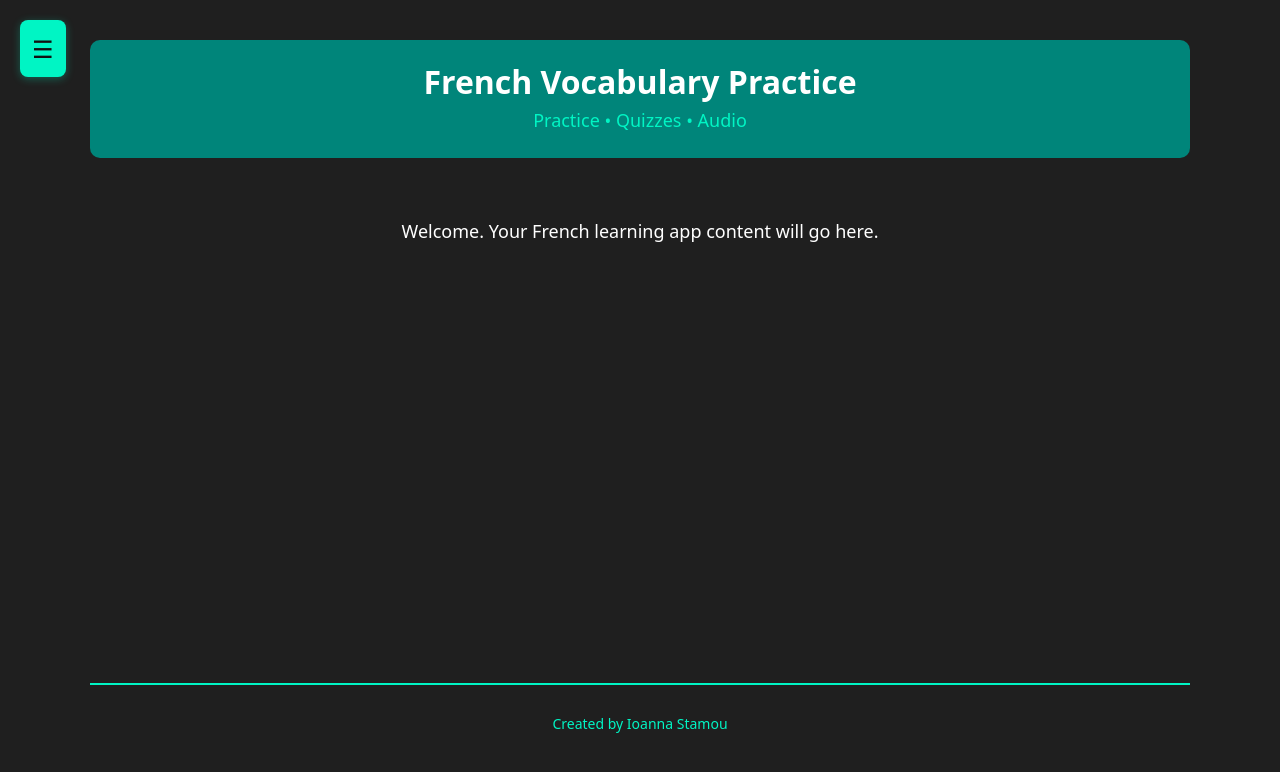
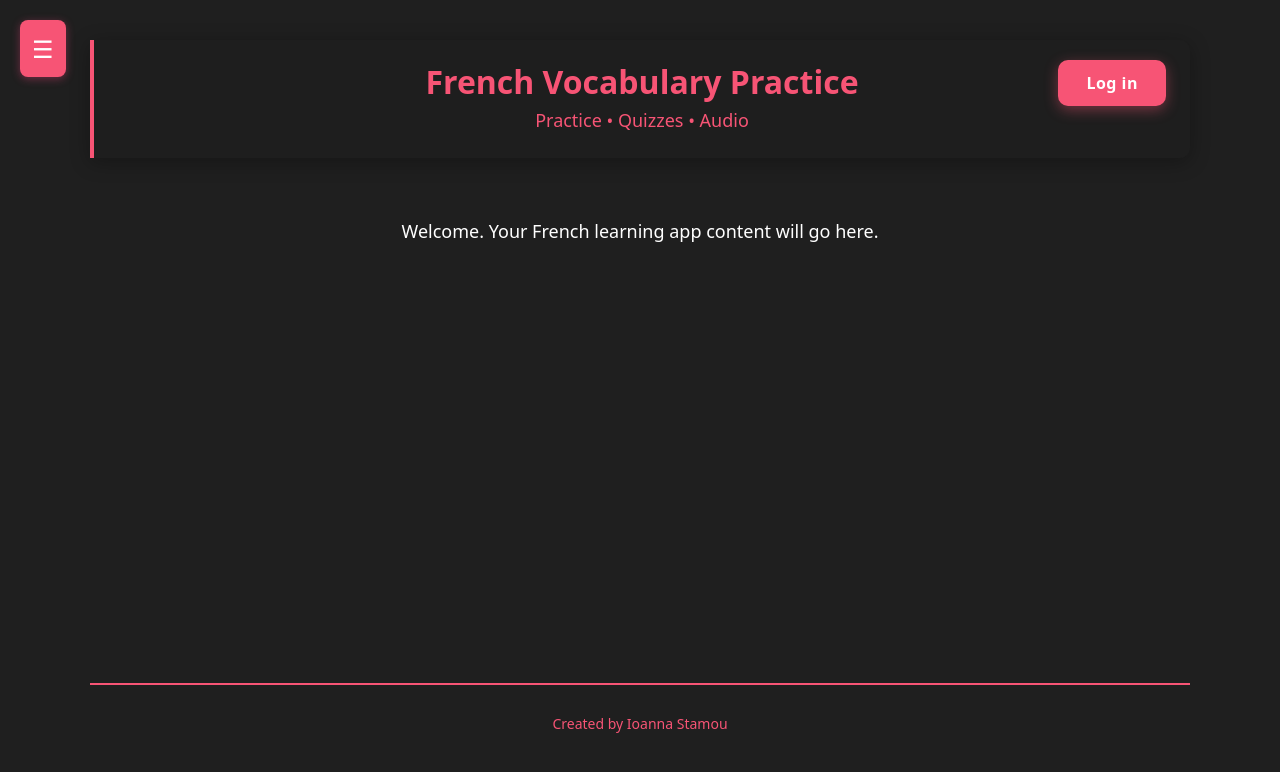
Before and after one commit to tzoanphys/LearnFrench, a React app in the folder frontend/: page / in a window 1280 px wide. Shown: the top 772 px of the page. Built offline with nearby package versions, Linux system fonts and the light colour scheme; the HTML template or start-up script is replaced by a standard one.

Commit message:
some things for frontend

```diff
--- a/frontend/src/App.jsx
+++ b/frontend/src/App.jsx
@@ -17,28 +17,28 @@ function App() {
         fontSize: '18px',
       }}
     >
-      {/* Menu button */}
+      {/* Hamburger button - only when menu is closed */}
       <button
-        onClick={() => setMobileMenuOpen(!mobileMenuOpen)}
+        onClick={() => setMobileMenuOpen(true)}
         className="mobile-menu-button"
         style={{
-          display: 'block',
+          display: mobileMenuOpen ? 'none' : 'block',
           position: 'fixed',
           top: '20px',
           left: '20px',
           zIndex: 1001,
-          backgroundColor: '#00F5C4',
+          backgroundColor: '#f75475',
           border: 'none',
-          color: '#111',
+          color: 'white',
           padding: '12px',
           borderRadius: '8px',
           cursor: 'pointer',
           fontSize: '24px',
-          boxShadow: '0 2px 8px rgba(0, 245, 196, 0.3)',
+          boxShadow: '0 2px 8px rgba(247, 68, 128, 0.38)',
         }}
-        aria-label="Toggle menu"
+        aria-label="Open menu"
       >
-        {mobileMenuOpen ? '✕' : '☰'}
+        ☰
       </button>
 
       {/* Mobile menu overlay */}
@@ -65,7 +65,7 @@ function App() {
           width: '280px',
           backgroundColor: '#111',
           padding: '24px 20px',
-          borderRight: '2px solid #00857A',
+          borderRight: '2px solid #f75475',
           boxSizing: 'border-box',
           position: 'fixed',
           left: 0,
@@ -74,9 +74,47 @@ function App() {
           zIndex: 1000,
         }}
       >
-        <h2 style={{ color: '#00F5C4', fontSize: '26px', margin: 0 }}>Menu</h2>
-        <p style={{ color: '#00F5C4', marginTop: '16px', fontSize: '16px' }}>
-          Learn French — coming soon
+        <div
+          style={{
+            display: 'flex',
+            alignItems: 'center',
+            justifyContent: 'space-between',
+            gap: '12px',
+            marginBottom: '8px',
+          }}
+        >
+          <h2 style={{ color: '#f75475', fontSize: '26px', margin: 0 }}>Menu</h2>
+          <button
+            onClick={() => setMobileMenuOpen(false)}
+            style={{
+              backgroundColor: '#f75475',
+              border: 'none',
+              color: 'white',
+              padding: '8px 12px',
+              borderRadius: '8px',
+              cursor: 'pointer',
+              fontSize: '20px',
+              flexShrink: 0,
+            }}
+            aria-label="Close menu"
+          >
+            ✕
+          </button>
+        </div>
+        <p style={{ color: '#f75475', marginTop: '16px', fontSize: '16px' }}>
+          Create New List
+        </p>
+        <p style={{ color: '#f75475', marginTop: '16px', fontSize: '16px' }}>
+          My Lists
+        </p>
+        <p style={{ color: '#f75475', marginTop: '16px', fontSize: '16px' }}>
+          Instructions
+        </p>
+        <p style={{ color: '#f75475', marginTop: '16px', fontSize: '16px' }}>
+          Other quizzes
+        </p>
+        <p style={{ color: '#f75475', marginTop: '16px', fontSize: '16px' }}>
+        🛠️ Settings
         </p>
       </div>
 
@@ -96,19 +134,53 @@ function App() {
         {/* Header */}
         <div
           style={{
-            backgroundColor: '#00857A',
+            position: 'relative',
+            backgroundColor: 'rgba(30, 30, 30, 0.95)',
+            borderLeft: '4px solid #f75475',
             padding: '24px',
-            borderRadius: '10px',
+            borderRadius: '0 10px 10px 0',
             marginBottom: '32px',
             textAlign: 'center',
             width: '100%',
             maxWidth: '1100px',
             boxSizing: 'border-box',
+            boxShadow: '0 4px 20px rgba(0,0,0,0.3)',
           }}
         >
+          <button
+            className="login-button"
+            style={{
+              position: 'absolute',
+              top: '20px',
+              right: '24px',
+              backgroundColor: '#f75475',
+              color: 'white',
+              border: 'none',
+              padding: '12px 28px',
+              borderRadius: '10px',
+              fontSize: '16px',
+              fontWeight: '600',
+              cursor: 'pointer',
+              boxShadow: '0 4px 14px rgba(247, 84, 117, 0.4)',
+              transition: 'all 0.2s ease',
+              letterSpacing: '0.5px',
+            }}
+            onMouseEnter={(e) => {
+              e.currentTarget.style.backgroundColor = '#e8436a'
+              e.currentTarget.style.transform = 'translateY(-2px)'
+              e.currentTarget.style.boxShadow = '0 6px 20px rgba(247, 84, 117, 0.5)'
+            }}
+            onMouseLeave={(e) => {
+              e.currentTarget.style.backgroundColor = '#f75475'
+              e.currentTarget.style.transform = 'translateY(0)'
+              e.currentTarget.style.boxShadow = '0 4px 14px rgba(247, 84, 117, 0.4)'
+            }}
+          >
+            Log in
+          </button>
           <h1
             className="header-title"
-            style={{ margin: 0, fontSize: '32px', color: 'white' }}
+            style={{ margin: 0, fontSize: '32px', color: '#f75475' }}
           >
             French Vocabulary Practice
           </h1>
@@ -118,7 +190,7 @@ function App() {
               margin: '8px 0 0',
               fontWeight: 'normal',
               fontSize: '18px',
-              color: '#00F5C4',
+              color: '#f75475',
             }}
           >
             Practice • Quizzes • Audio
@@ -147,11 +219,11 @@ function App() {
             maxWidth: '1100px',
             marginTop: 'auto',
             padding: '24px 20px',
-            borderTop: '2px solid #00F5C4',
+            borderTop: '2px solid #f75475',
             textAlign: 'center',
           }}
         >
-          <span style={{ color: '#00F5C4', fontSize: '14px' }}>
+          <span style={{ color: '#f75475', fontSize: '14px' }}>
             Created by Ioanna Stamou
           </span>
         </footer>
--- a/frontend/src/index.css
+++ b/frontend/src/index.css
@@ -12,11 +12,11 @@
 
 a {
   font-weight: 500;
-  color: #00F5C4;
+  color: #f75475;
   text-decoration: inherit;
 }
 a:hover {
-  color: #00857A;
+  color: #f75475;
 }
 
 body {
```
